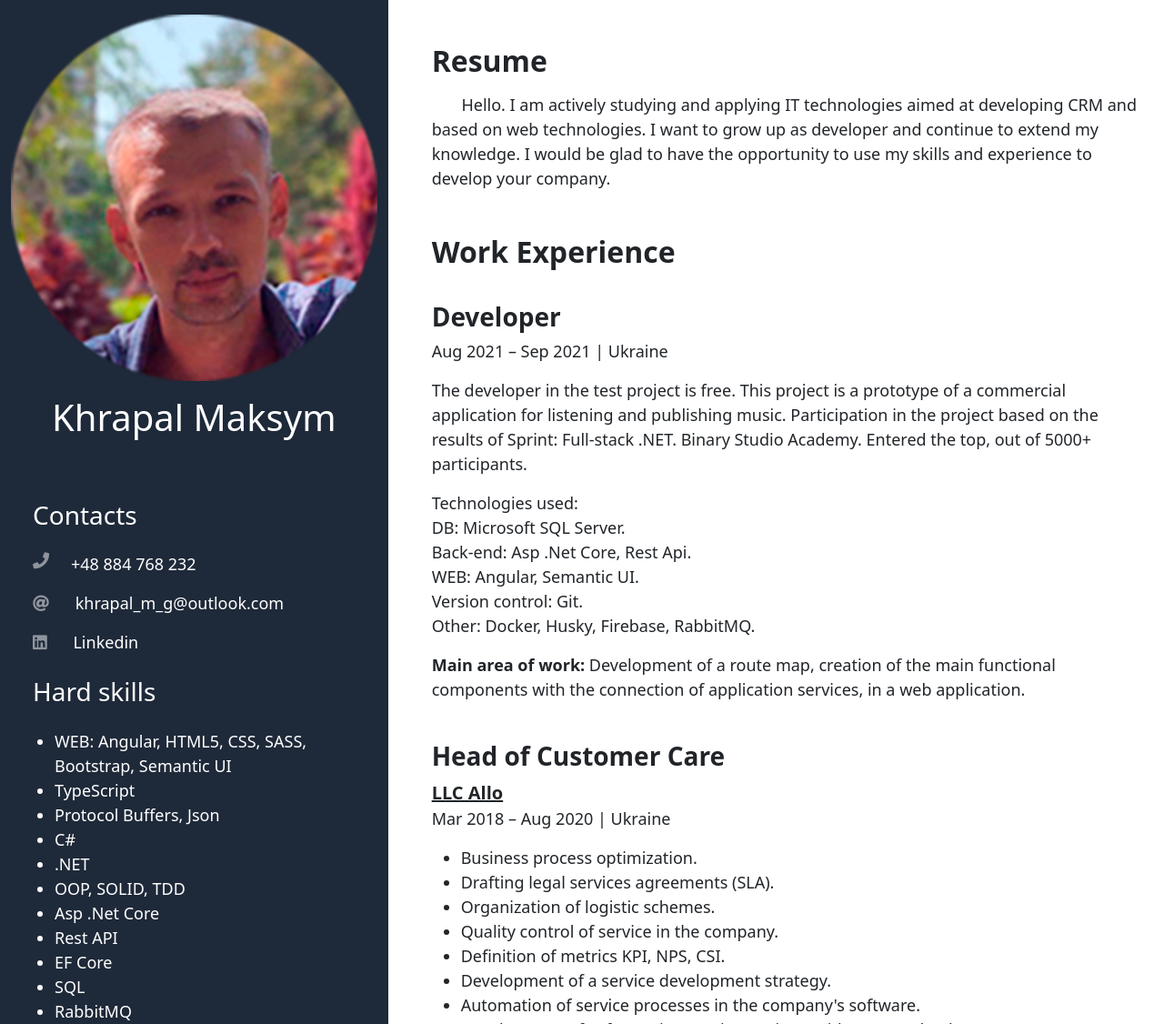
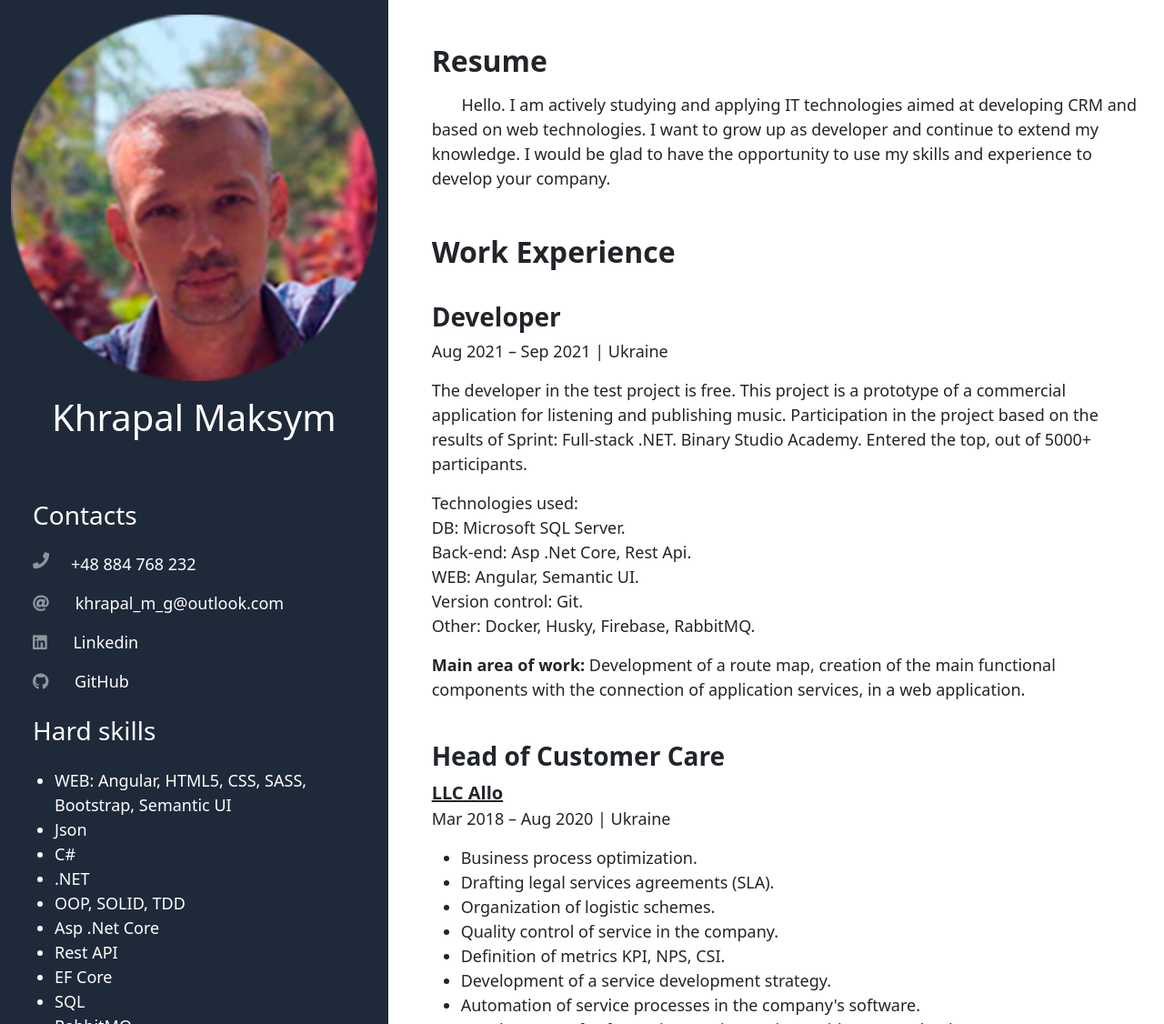
Before and after one commit to Khrapal-Max/homepage, a website: page index.html in a window 1280 px wide. Shown: the top 1126 px of the page at 91% size. Drawn offline with nearby package versions, Linux system fonts and the light colour scheme.

Commit message:
Update
Added link on github
Added new blank on links

```diff
--- a/index.html
+++ b/index.html
@@ -82,9 +82,15 @@
               </li>
               <li class="list-item my-3">
                 <a class="text-reset text-decoration-none"
-                href="https://www.linkedin.com/in/maksym-khrapal-2867bba9">
+                href="https://www.linkedin.com/in/maksym-khrapal-2867bba9" target="_blank" rel="noopener">
                 <i class="fab fa-linkedin me-4 me-md-2 me-lg-4 text-white-50"></i>
                 Linkedin</a>
+              </li>
+              <li class="list-item my-3">
+                <a class="text-reset text-decoration-none"
+                href="https://github.com/Khrapal-Max?tab=repositories" target="_blank" rel="noopener">
+                <i class="fab fa-github me-4 me-md-2 me-lg-4 text-white-50"></i>
+                GitHub</a>
               </li>
             </ul>
           </div>
@@ -92,8 +98,7 @@
             <h3>Hard skills</h3>
             <ul class="list-group m-4">
               <li class="list-item">WEB: Angular, HTML5, CSS, SASS, Bootstrap, Semantic UI</li>
-              <li class="list-item">TypeScript</li>
-              <li class="list-item">Protocol Buffers, Json</li>
+              <li class="list-item">Json</li>
               <li class="list-item">С#</li>
               <li class="list-item">.NET</li>
               <li class="list-item">OOP, SOLID, TDD</li>
@@ -171,7 +176,8 @@
               href="https://allo.ua/"
               class="text-reset fs-5 fw-bolder"
               style="font-size: 18px"
-              >LLC Allo</a
+              target="_blank" rel="noopener">
+              LLC Allo</a
             >
             <p>Mar 2018 – Aug 2020 | Ukraine</p>
             <ul>
```
